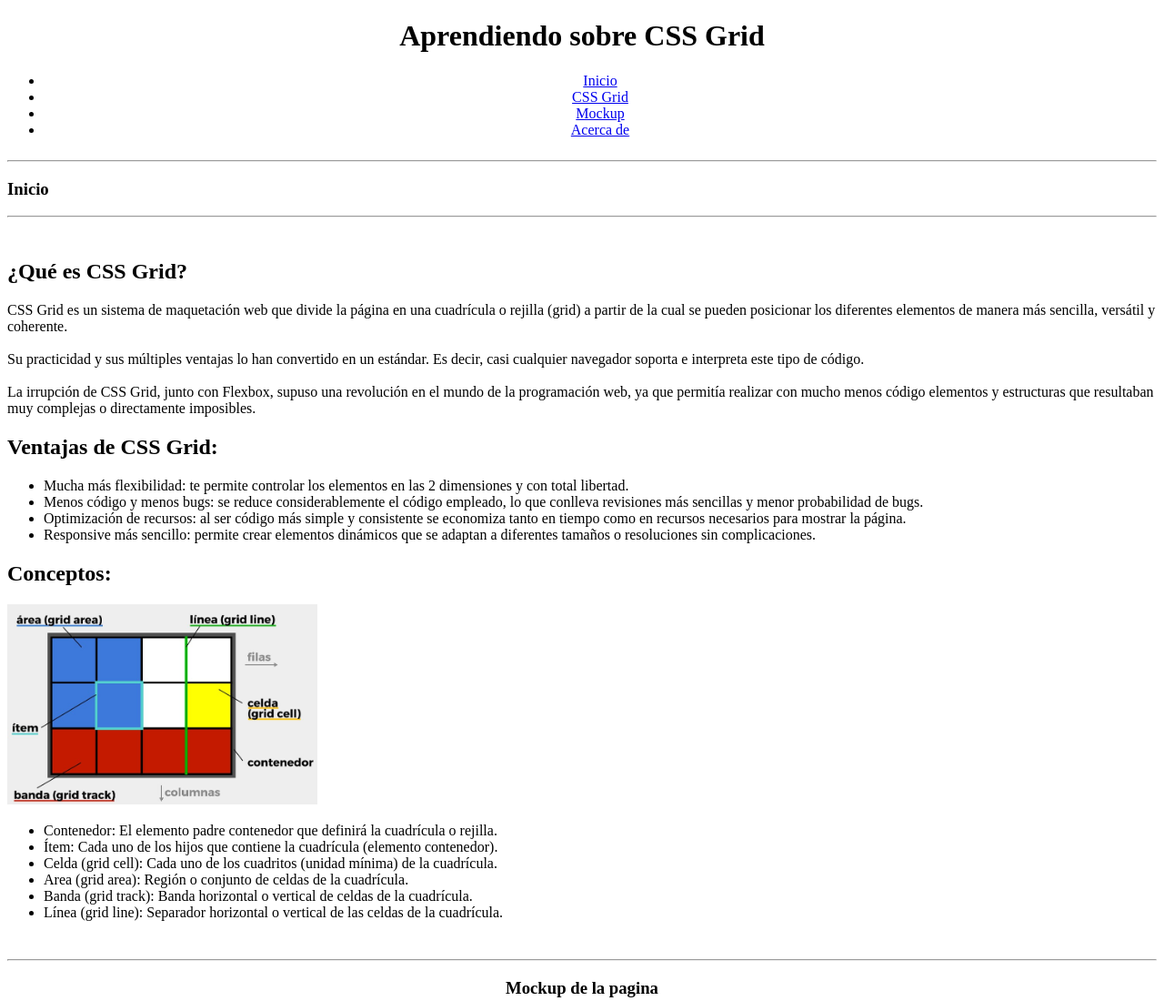
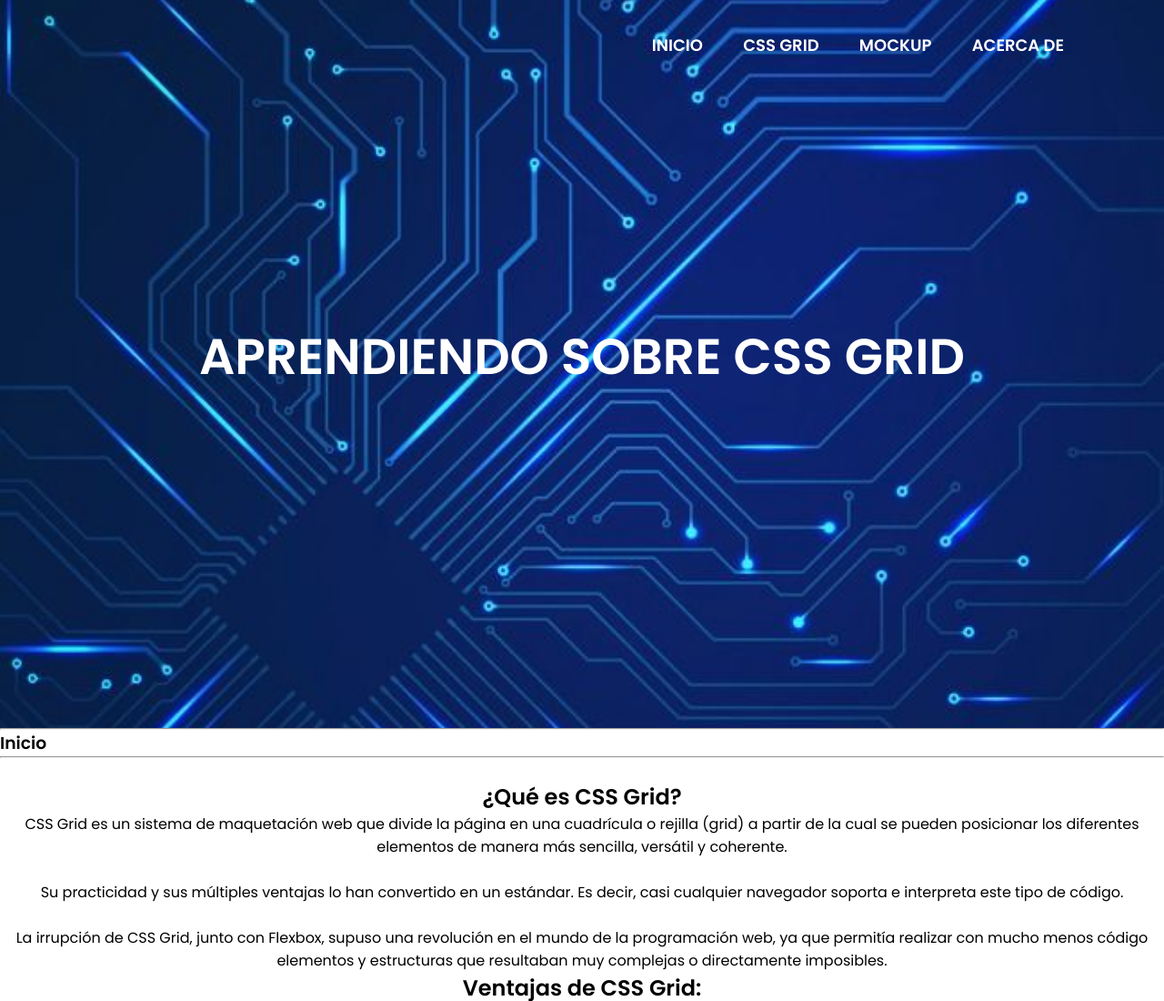
Before and after one commit to Caarias15/DSW-CarlosArias, a plain HTML site: page index.html in a window 1280 px wide. Shown: the top 1100 px of the page at 91% size. Drawn offline with Linux system fonts and the light colour scheme.

Commit message:
terminacion

```diff
--- a/index.html
+++ b/index.html
@@ -6,6 +6,7 @@
     <meta http-equiv="X-UA-Compatible" content="IE=edge">
     <meta name="viewport" content="width=device-width, initial-scale=1.0">
     <title>DSW-CarlosArias_Fase2</title>
+    <link rel="stylesheet" href="style.css">
 
 </head>
 
@@ -14,21 +15,32 @@
     <!-- Este es el menu de la pagina -->
     <header>
         <center>
-            <table style="width: 100%; background-color: orange; ">
-            <h1> Aprendiendo sobre CSS Grid </h1>
             <nav>
-                <ul>
+                <div>
+                    <img src="" alt="" class="logo">
+                </div>
+
+                <input type="checkbox" id="check">
+                <label for="check" class="bar-btn">
+                    <i class="fas fa-bars"></i>
+                </label>
+                <ul class="nav-menu">
                     <li><a href="#Inicio"> Inicio </a></li>
                     <li><a href="#Tema"> CSS Grid </a></li>
                     <li><a href="#Mockup"> Mockup </a></li>
                     <li><a href="#Acercade"> Acerca de </a></li>
                 </ul>
             </nav>
-            </table>
+            <div class="banner-text container">
+                <h1>
+                    Aprendiendo sobre CSS Grid
+                </h1>
+            </div>
         </center>
     </header>
+    <script src="https://kit.fontawesome.com/2cb25f2c39.js"></script>
 
-<!-- Esta es la seccion de inicio -->
+    <!-- Esta es la seccion de inicio -->
 
     <hr>
     <a name="Inicio"></a>
@@ -45,6 +57,7 @@
     </section>
     <a name="Tema"></a>
     <section>
+        <center>
         <p>
         <h2> ¿Qué es CSS Grid? </h2>
         CSS Grid es un sistema de maquetación web que divide la página en una cuadrícula o rejilla (grid) a partir de la
@@ -80,7 +93,7 @@
         </ul>
         </p>
         <h2>Conceptos:</h2>
-        <img src="Imagenes/Conceptos.jpg" alt="img_conceptos" width="27%" >
+        <img src="Imagenes/Conceptos.jpg" alt="img_conceptos" width="27%">
         <p>
         <ul>
             <li>
@@ -103,6 +116,7 @@
             </li>
         </ul>
         </p>
+    </center>
 
         <!-- Esta es la seccion del mockup elaborado -->
 
@@ -112,8 +126,10 @@
     <hr>
     <a name="Mockup"></a>
     <section>
-        <center><h3>Mockup de la pagina</h3></center>
-            <center><img src="Imagenes/Mockup.jpg" width="27%"  ></center>
+        <center>
+            <h3>Mockup de la pagina</h3>
+        </center>
+        <center><img src="Imagenes/Mockup.jpg" width="27%"></center>
     </section>
 
     <hr>
@@ -137,10 +153,10 @@
 
     <!-- Esta es la seccion del pie de pagina -->
     <center>
-        <footer>
-            <p>Esta pagina fue desarrollada por Carlos Arias</p>
-            <p>Fecha actualización: 13/03/2023</p>
-        </footer>
+        <div class="piedepagina">
+            <p>Esta pagina fue desarrollada por Carlos Arias  _  Fecha actualización: 13/03/2023</p>
+        </div>
+
     </center>
 
 
--- /dev/null
+++ b/style.css
@@ -0,0 +1,195 @@
+@import url('https://fonts.googleapis.com/css2?family=Poppins:wght@400;500;600&display=swap');
+
+
+/*CSS Reset*/
+
+* {
+    padding: 0;
+    margin: 0;
+    text-decoration: none;
+    list-style: none;
+    box-sizing: border-box;
+}
+
+body {
+
+    font-family: 'Poppins', sans-serif;
+
+}
+
+/*Navegacion*/
+
+header {
+
+    width: 100%;
+    height: 50vh;
+    background-image: url(Imagenes/fondo_menu.jpg);
+    background-repeat: no-repeat;
+    background-position: center center;
+    background-size: cover;
+}
+
+nav {
+
+    height: 100px;
+    max-width: 1200px;
+    margin: 0;
+    display: flex;
+    justify-content: space-between;
+    align-items: center;
+}
+
+.logo {
+    width: 30px;
+    margin-left: 20px;
+}
+
+.bar-btn {
+    font-size: 25px;
+    color: white;
+    margin-right: 20px;
+    cursor: pointer;
+}
+
+.nav-menu {
+    position: fixed;
+    width: 100%;
+    height: 0vh;
+    top: 100px;
+    background: rgba(60, 60, 60, 60, 0.95);
+    text-align: center;
+    transition: all 0.5s;
+}
+
+.nav-menu li {
+    display: none;
+    line-height: 30px;
+    margin: 50px 0;
+    transition: all 0.5s;
+}
+
+.nav-menu li a {
+    color: white;
+    font-size: 16px;
+    text-transform: uppercase;
+    font-weight: 600;
+}
+
+.nav-menu li a.active .nav-menu li a:hover {
+    color: blueviolet;
+    transition: 0.3s;
+}
+
+#check {
+    display: none;
+}
+
+#check :checked~.nav-menu {
+    height: 100vh;
+}
+
+#check :checked~.nav-menu li {
+    display: block;
+}
+
+.banner-text {
+    padding-top: 10px;
+    text-align: center;
+}
+
+.banner-text h1 {
+    color: white;
+    font-size: 40px;
+    text-transform: uppercase;
+}
+
+.banner-text p {
+    color: white;
+    font-size: 18px;
+    padding: 30px;
+}
+
+.btn-a {
+    display: inline-block;
+    background-color: blueviolet;
+    margin-top: 30px;
+    padding: 15px 30px;
+    color: white;
+    text-transform: uppercase;
+    border-radius: 25px;
+}
+
+.btn-a hover {
+    background-color: blueviolet;
+}
+
+@media (min-width:768px) {
+
+    .logo {
+        margin-left: 0;
+    }
+
+    header {
+        height: 100vh;
+    }
+
+    nav {
+
+        height: 100px;
+        margin: 0 auto;
+
+    }
+
+    .bar-btn {
+        display: none;
+    }
+
+    .nav-menu {
+        position: relative;
+        height: 100px;
+        top: 0;
+        background: none;
+        transition: none;
+        text-align: right;
+        margin-right: 50px;
+    }
+
+    .nav-menu li {
+
+        display: inline-block;
+        line-height: 100px;
+        margin: 0 20px;
+        transition: none;
+    }
+
+    .nav-menu li a {
+        font-size: 18px;
+    }
+
+    .container {
+        max-width: 1200px;
+        margin: 0 auto;
+
+    }
+
+    .banner-text {
+        padding-top: 250px;
+    }
+
+    .banner-text h1 {
+        font-size: 55px
+    }
+
+    .banner-text p {
+        padding: 30px 200px;
+    }
+}
+
+.piedepagina {
+color: white;
+background-image: url(Imagenes/fondo_menu.jpg);
+background-position: center center;
+max-width: 100;
+max-height: 100;
+
+}
```
Also changed, not shown: Imagenes/fondo_menu.jpg (added).
